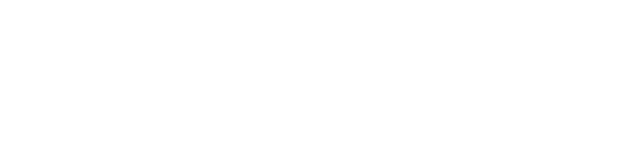
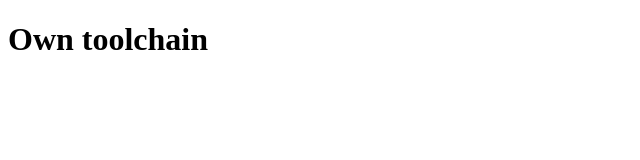
Before and after one commit to anilkumargongle/sample, a plain HTML site: page index.html in a window 1280 px wide. Shown: the whole page, without its empty margins (0-640 px from the left). Drawn offline with Linux system fonts and the light colour scheme.

Commit message:
Update index.html
h1

```diff
--- a/index.html
+++ b/index.html
@@ -7,6 +7,6 @@
     <title>Document</title>
 </head>
 <body>
-    <h1 style="color:green;> Own toolchain  </h1>
+    <h1> Own toolchain  </h1>
 </body>
 </html>
```
